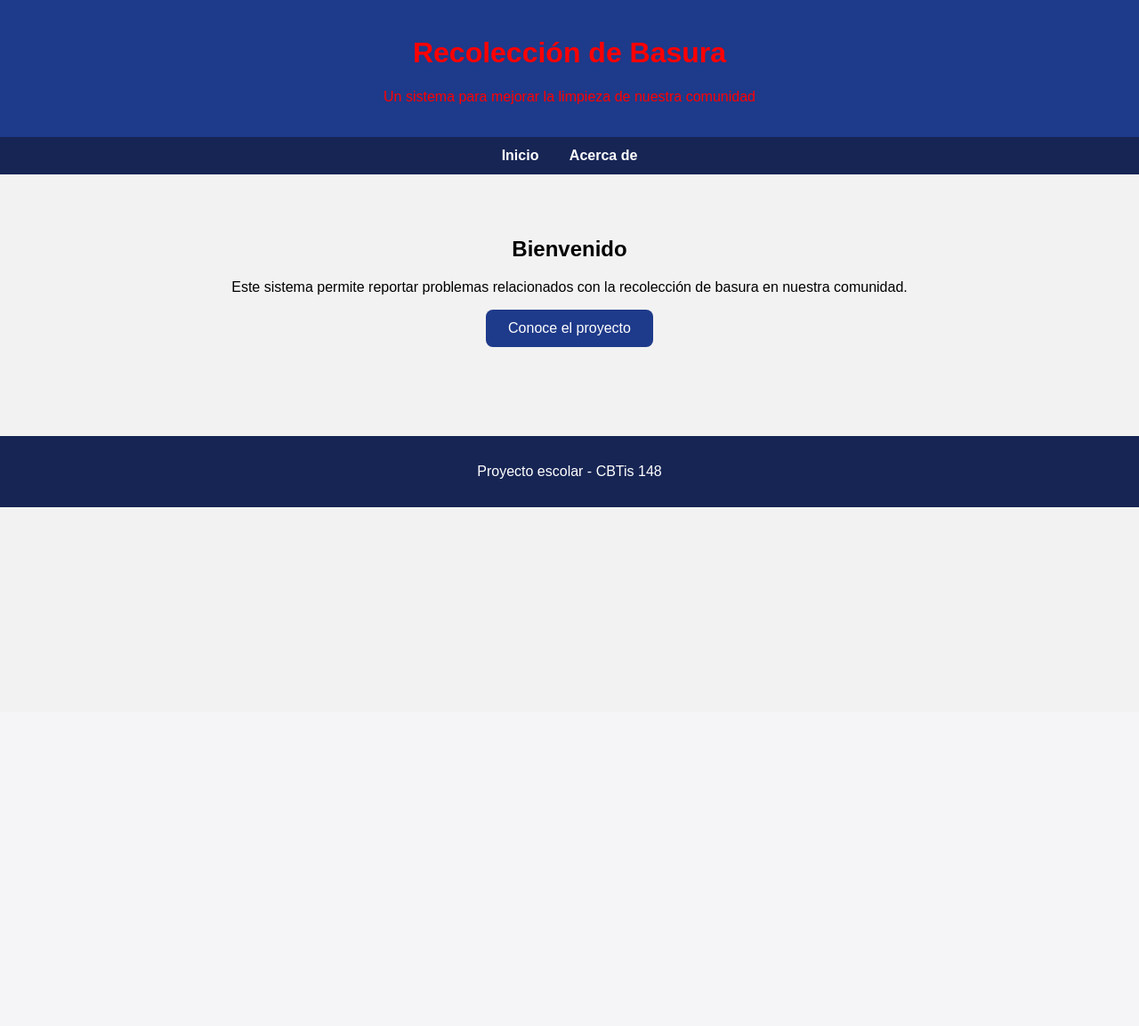
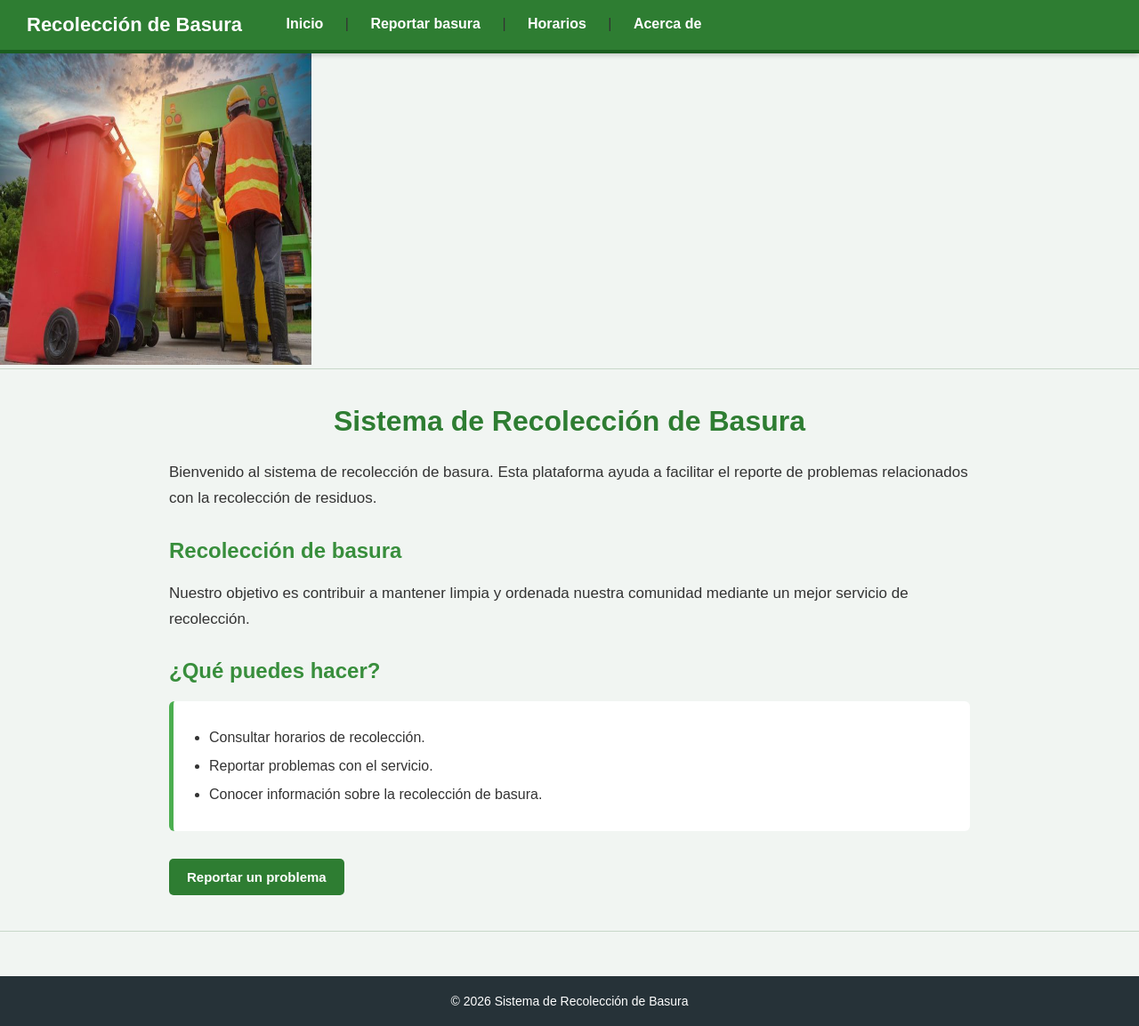
Before and after one commit to eduardo821-pro/equipo7_recoleccion-de-basura, a Django app: template principal/templates/inicio.html in a window 1280 px wide. Shown: the whole page at 89% size. Before the commit the page ends 570 px from the top, so only its background shows below. Run offline with Django 5.2, Linux system fonts and the light colour scheme; the template is opened without the code that fills it, so the values that code supplies are empty.

Commit message:
agregar imagen

```diff
--- /dev/null
+++ b/principal/static/principal/estilos.css
@@ -0,0 +1,170 @@
+/* =========================
+   CONFIGURACIÓN GENERAL
+   ========================= */
+
+* {
+    box-sizing: border-box;
+}
+
+body {
+    margin: 0;
+    padding: 0;
+    font-family: Arial, Helvetica, sans-serif;
+    background-color: #f1f5f2;
+    color: #333333;
+}
+
+
+/* =========================
+   MENÚ PRINCIPAL
+   ========================= */
+
+nav {
+    background-color: #2e7d32;
+    padding: 15px 30px;
+    border-bottom: 4px solid #1b5e20;
+    box-shadow: 0 2px 6px rgba(0, 0, 0, 0.2);
+}
+
+
+/* IMAGEN DEL MENÚ */
+
+nav img {
+    width: 90px;
+    height: 65px;
+    object-fit: cover;
+    border-radius: 8px;
+    border: 2px solid white;
+    vertical-align: middle;
+    margin-right: 12px;
+}
+
+
+/* TÍTULO DEL MENÚ */
+
+nav h2 {
+    display: inline-block;
+    color: white;
+    vertical-align: middle;
+    margin: 0 25px 0 0;
+    font-size: 22px;
+}
+
+
+/* OPCIONES DEL MENÚ */
+
+nav a {
+    color: white;
+    text-decoration: none;
+    margin: 0 8px;
+    padding: 10px 12px;
+    border-radius: 5px;
+    font-weight: bold;
+}
+
+
+/* EFECTO AL PASAR EL RATÓN */
+
+nav a:hover {
+    background-color: #1b5e20;
+}
+
+
+/* =========================
+   CONTENIDO PRINCIPAL
+   ========================= */
+
+main {
+    width: 90%;
+    max-width: 900px;
+    margin: 40px auto;
+}
+
+
+/* TÍTULO PRINCIPAL */
+
+main h1 {
+    color: #2e7d32;
+    text-align: center;
+    font-size: 32px;
+    margin-bottom: 25px;
+}
+
+
+/* SUBTÍTULOS */
+
+main h2 {
+    color: #388e3c;
+    margin-top: 30px;
+}
+
+
+/* PÁRRAFOS */
+
+main p {
+    font-size: 17px;
+    line-height: 1.7;
+}
+
+
+/* LISTA */
+
+main ul {
+    background-color: white;
+    padding: 25px 40px;
+    border-left: 5px solid #4caf50;
+    border-radius: 6px;
+    line-height: 2;
+}
+
+
+/* =========================
+   BOTÓN
+   ========================= */
+
+button {
+    background-color: #2e7d32;
+    color: white;
+    border: none;
+    padding: 12px 20px;
+    margin-top: 15px;
+    border-radius: 5px;
+    font-size: 15px;
+    font-weight: bold;
+    cursor: pointer;
+}
+
+
+button:hover {
+    background-color: #1b5e20;
+}
+
+
+/* =========================
+   LÍNEAS
+   ========================= */
+
+hr {
+    border: 0;
+    border-top: 1px solid #c8d8c9;
+    margin: 0;
+}
+
+
+/* =========================
+   PIE DE PÁGINA
+   ========================= */
+
+footer {
+    background-color: #263238;
+    color: white;
+    text-align: center;
+    padding: 20px;
+    margin-top: 50px;
+}
+
+
+footer p {
+    margin: 0;
+    font-size: 14px;
+}
--- a/principal/templates/inicio.html
+++ b/principal/templates/inicio.html
@@ -1,87 +1,80 @@
+{% load static %}
+
 <!DOCTYPE html>
 <html lang="es">
+
 <head>
     <meta charset="UTF-8">
     <meta name="viewport" content="width=device-width, initial-scale=1.0">
     <title>Recolección de Basura</title>
+    <link rel="stylesheet" href="{% static 'principal/estilos.css' %}">
 
-    <style>
-        body {
-            margin: 0;
-            font-family: Arial, sans-serif;
-            background-color: #f2f2f2;
-        }
-
-        header {
-            background-color: #1e3a8a;
-            color: red;
-            padding: 20px;
-            text-align: center;
-        }
-
-        nav {
-            background-color: #172554;
-            padding: 12px;
-            text-align: center;
-        }
-
-        nav a {
-            color: white;
-            text-decoration: none;
-            margin: 0 15px;
-            font-weight: bold;
-        }
-
-        main {
-            text-align: center;
-            padding: 50px 20px;
-        }
-
-        .boton {
-            display: inline-block;
-            background-color: #1e3a8a;
-            color: white;
-            padding: 12px 25px;
-            text-decoration: none;
-            border-radius: 8px;
-        }
-
-        footer {
-            background-color: #172554;
-            color: white;
-            text-align: center;
-            padding: 15px;
-            margin-top: 50px;
-        }
-    </style>
 </head>
 
 <body>
 
-    <header>
-        <h1>Recolección de Basura</h1>
-        <p>Un sistema para mejorar la limpieza de nuestra comunidad</p>
-    </header>
+    <!-- MENÚ PRINCIPAL -->
+    <nav>
 
-    <nav>
-        <a href="/">Inicio</a>
-        <a href="/acerca/">Acerca de</a>
+
+
+        <h2>Recolección de Basura</h2>
+
+        <a href="/">Inicio</a> |
+        <a href="#">Reportar basura</a> |
+        <a href="#">Horarios</a> |
+        <a href="#">Acerca de</a>
+
     </nav>
 
+     <img src="{% static 'principal/img/ecoleccion.jpg' %}"
+             alt="Camión de recolección de basura"
+             width="350"
+             height="350">
+
+    <hr>
+
+    <!-- CONTENIDO PRINCIPAL -->
+
     <main>
-        <h2>Bienvenido</h2>
+
+        <h1>Sistema de Recolección de Basura</h1>
 
         <p>
-            Este sistema permite reportar problemas relacionados
-            con la recolección de basura en nuestra comunidad.
+            Bienvenido al sistema de recolección de basura.
+            Esta plataforma ayuda a facilitar el reporte de problemas
+            relacionados con la recolección de residuos.
         </p>
 
-        <a class="boton" href="/acerca/">Conoce el proyecto</a>
+        <h2>Recolección de basura</h2>
+
+        <p>
+            Nuestro objetivo es contribuir a mantener limpia y ordenada
+            nuestra comunidad mediante un mejor servicio de recolección.
+        </p>
+
+        <h2>¿Qué puedes hacer?</h2>
+
+        <ul>
+            <li>Consultar horarios de recolección.</li>
+            <li>Reportar problemas con el servicio.</li>
+            <li>Conocer información sobre la recolección de basura.</li>
+        </ul>
+
+        <button>
+            Reportar un problema
+        </button>
+
     </main>
 
+    <hr>
+
+    <!-- PIE DE PÁGINA -->
+
     <footer>
-        <p>Proyecto escolar - CBTis 148</p>
+        <p>© 2026 Sistema de Recolección de Basura</p>
     </footer>
 
 </body>
+
 </html>
```
Also changed, not shown: db.sqlite3 (added), principal/static/principal/img/ecoleccion.jpg (added).
